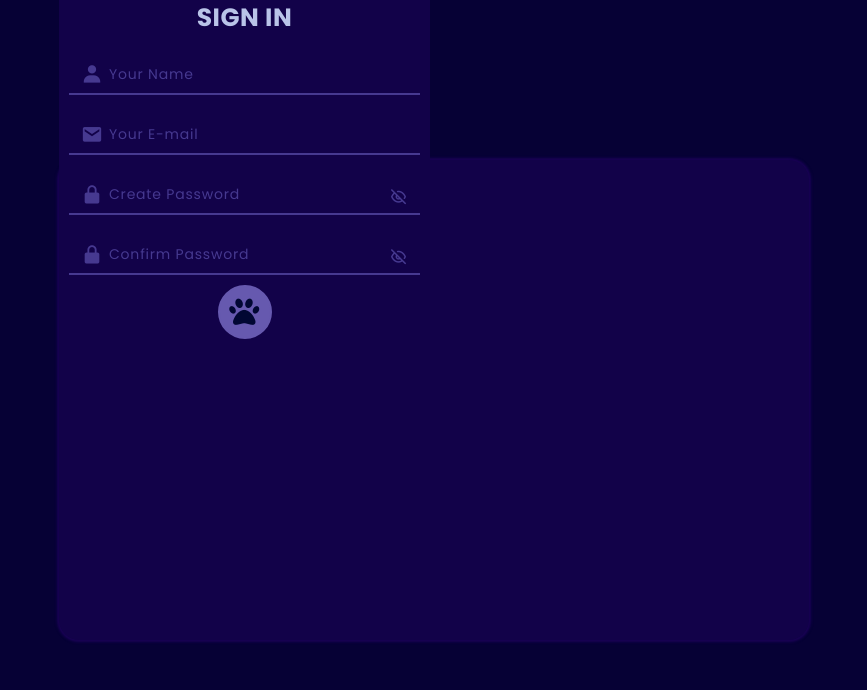
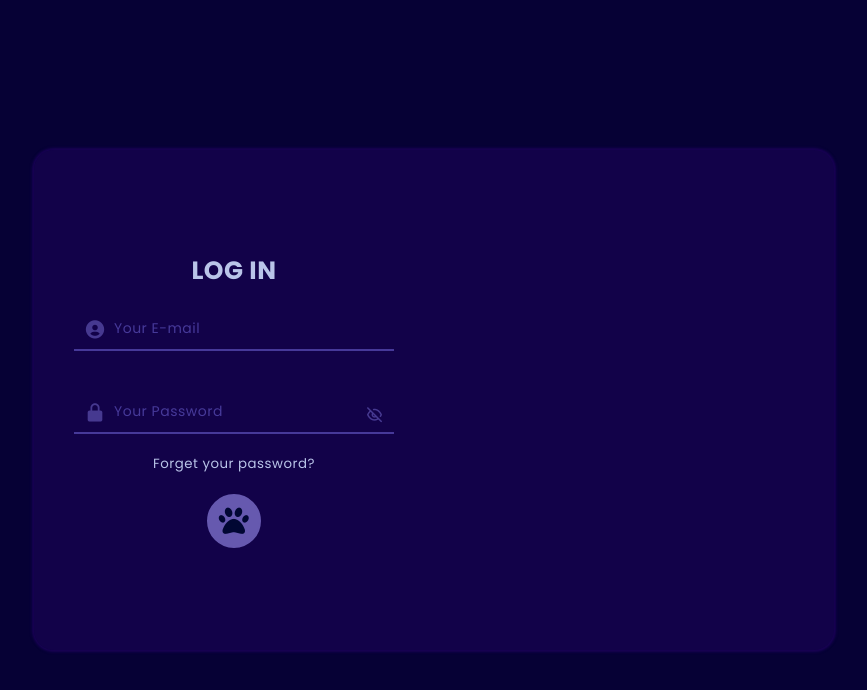
Before and after one commit to nguyenthiyenchi/front-end-projects, a plain HTML site: page 8_login_signup/main.html in a window 1280 px wide. Shown: the whole page, without its empty margins (206-1073 px from the left). Drawn offline with nearby package versions, Linux system fonts and the light colour scheme.

Commit message:
fix the position error

```diff
--- a/8_login_signup/main.html
+++ b/8_login_signup/main.html
@@ -12,9 +12,10 @@
 </head>
 <body>
     <div class="form-container">
-        <div class="login-container">
-            <div class="form login">
-                <div class="form-header">Log In</div>
+        <!-- login -->
+        <div class="login form-wrapper">
+            <form>
+                <h3>Log In</h3>
                 <div class="box">
                     <input type="email" placeholder="Your E-mail" required>
                     <i class='bx bxs-user-circle email' ></i>
@@ -26,12 +27,12 @@
                 </div>
                 <button class="forget">Forget your password?</button>
                 <button class="submit"><i class="fa-solid fa-paw"></i></button>
-            </div>
+            </form>
         </div>
-
-        <div class="signup-container">
-            <div class="form signup">
-                <div class="form-header">Sign In</div>
+        <!-- signup  -->
+        <div class="signup form-wrapper">
+            <form>
+                <h3>Sign Up</h3>
                 <div class="box">
                     <input type="text" placeholder="Your Name">
                     <i class='bx bxs-user user'></i>
@@ -51,15 +52,17 @@
                     <i class="uil uil-eye-slash pw-hid"></i>
                 </div>
                 <button class="submit"><i class="fa-solid fa-paw"></i></button>
-            </div>
+            </form>
         </div>
+
         <div class="login-home">
-            <h3>Welcome Back!</h3>
+            <h1>Welcome Back!</h1>
             <p>Already have an account?</p>
             <button class="submit hidden"><i class="fa-solid fa-paw"></i></button>
         </div>
-        <div class="login-home">
-            <h3>Hello, Friend!</h3>
+
+        <div class="signup-home">
+            <h1>Hello, Friend!</h1>
             <p>Don't have an account</p>
             <button class="submit hidden"><i class="fa-solid fa-paw"></i></button>
         </div>
--- a/8_login_signup/style.css
+++ b/8_login_signup/style.css
@@ -21,7 +21,7 @@ body{
 }
 
 .form-container{
-    width: 750px;
+    width: 800px;
     max-width: 100%;
     background-color: #120249;
     border-radius: 20px;
@@ -30,11 +30,10 @@ body{
                 2px 0px 3px #190254,
                 -2px 0px 3px #190254;
     overflow: hidden;
-    min-height: 480px;
-    /* padding: 10px; */
+    position: relative;
+    min-height: 500px;
 }
-
-.form-header{
+.form-container h3{
     color: #b9c4e8;
     font-weight: 700;
     font-size: 25px;
@@ -42,47 +41,43 @@ body{
     text-transform: uppercase;
 }
 
-.form-container .form{
+.form-container form{
     background-color: #120249;
     display: flex;
     align-items: center;
     justify-content: center;
     flex-direction: column;
-    text-align: center;
-    padding: 0 10px;
+    padding: 0 40px;
+    height: 100%;
 }
 
-.form{
+.form-wrapper{
     position: absolute;
     top: 0;
-    /* height: fit-content; */
-    /* height: 100%; */
+    height: 100%;
+    transition: all 0.6s ease-in-out;
 }
 
 .box{
+    margin: 20px 0;
     position: relative;
-    margin-top: 20px;
     width: 100%;
-    height: 40px;
 }
 
 .box input{
-    /* margin: 8px 0; */
-    letter-spacing: 0.8px;
-    padding: 0 40px;
+    background-color: transparent;
     color: #b9c4e8;
-    background-color: #120249;
+    width: 100%;
     height: 100%;
-    width: 100%;
+    font-size: 14px;
     border: none;
     outline: none;
-    border-bottom: 2px solid #463990;
-    transition: all 0.2s ease;
-    font-size: 14px;
+    border-bottom: 2px solid #463999;
+    padding: 10px 40px;
 }
 
 .box input::placeholder{
-    color: #463990;
+    color: #463999;
 }
 
 .box input:focus{
@@ -94,10 +89,9 @@ body{
 }
 
 .box i{
-    margin: 8px 2px;
+    padding: 10px;
+    font-size: 22px;
     position: absolute;
-    font-size: 22px;
-    padding: 0 10px;
 }
 
 .box i.password,
@@ -126,12 +120,12 @@ body{
 
 .forget{
     color: #b9c4e8;
-    margin: 10px 0;
+    margin-bottom: 10px;
     cursor: pointer;
     outline: none;
     background-color: transparent;
-    position: relative;
 }
+
 .forget:hover{
     text-decoration: underline;
 }
@@ -139,7 +133,7 @@ body{
 .submit{
     font-size: 30px;
     font-weight: 600;
-    background: #6659af;
+    background-color: #6659af;
     width: 54px;
     height: 54px;
     border-radius: 50%;
@@ -154,12 +148,13 @@ body{
 }
 
 .submit:hover{
-    background: #8275cf;
+    background-color: #8275cf;
     border: 2px solid #8275cf;
 }
+
 .submit:active{
     border: 2px solid #010733;
-    background: #8275cf;
+    background-color: #8275cf;
 }
 
 button.hidden{
@@ -168,5 +163,13 @@ button.hidden{
     color: transparent;
 }
 
+.form-container p{}
+
+.login{
+    left: 0;
+    width: 50%;
+    z-index: 2;
+
+}
 
 /* - 1A0000 */
```
